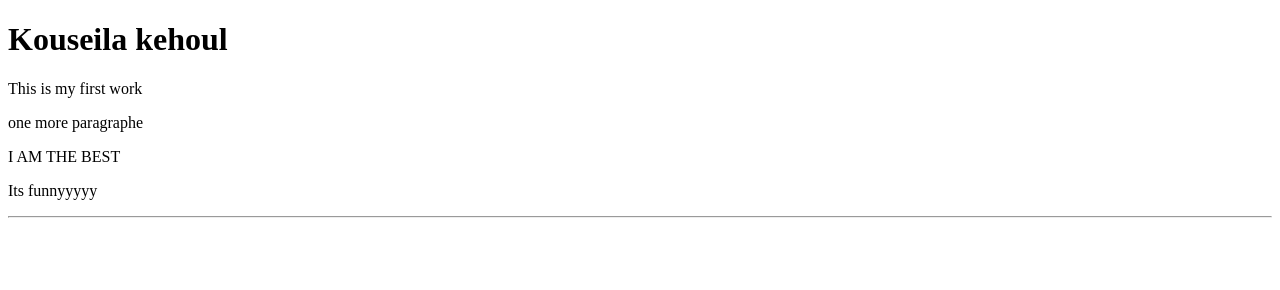
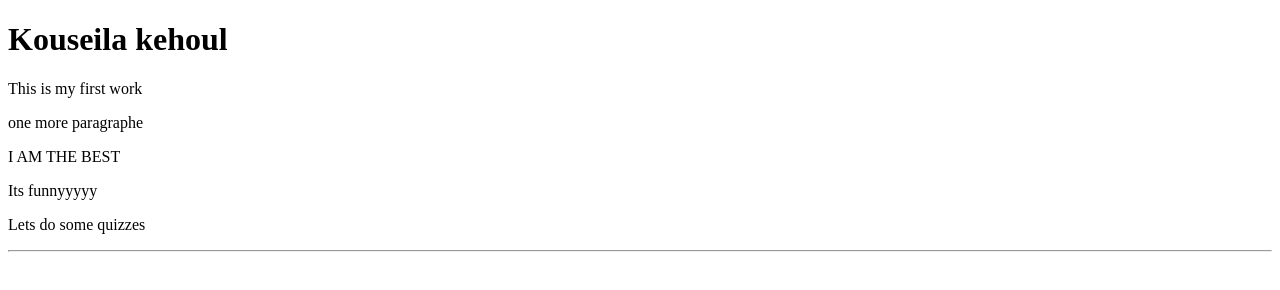
Before and after one commit to Kouseila/kouseila.github.io, a plain HTML site: page demo/index.html in a window 1280 px wide. Drawn offline with Linux system fonts and the light colour scheme.

Commit message:
add paragraph

```diff
--- a/demo/index.html
+++ b/demo/index.html
@@ -11,6 +11,7 @@
    <p>one more paragraphe</p>
    <p>I AM THE BEST</p>
    <p>Its funnyyyyy</p>
+   <p>Lets do some quizzes</p>
    <hr>
 </body>
 </html>
```
